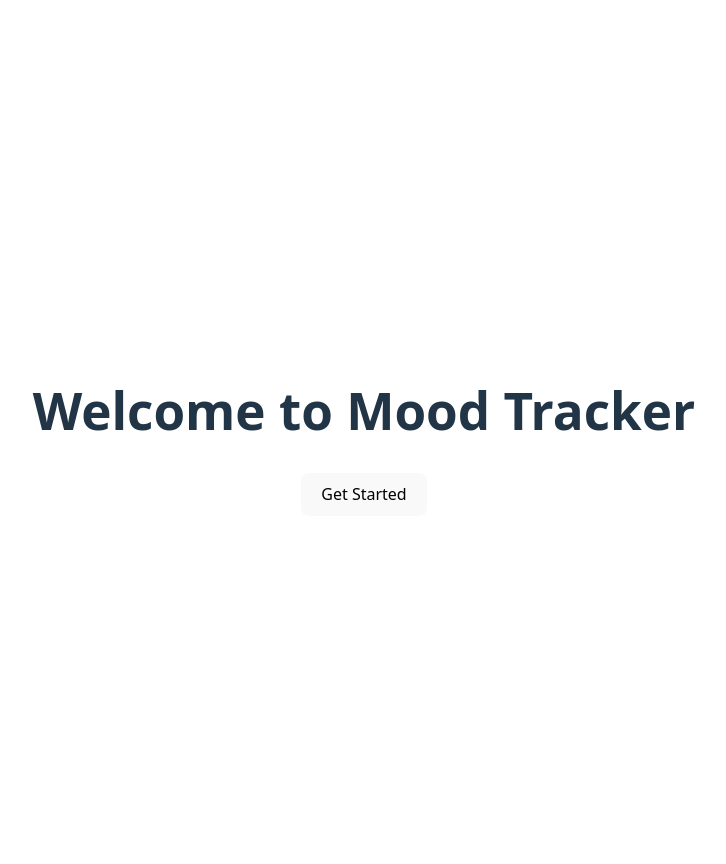
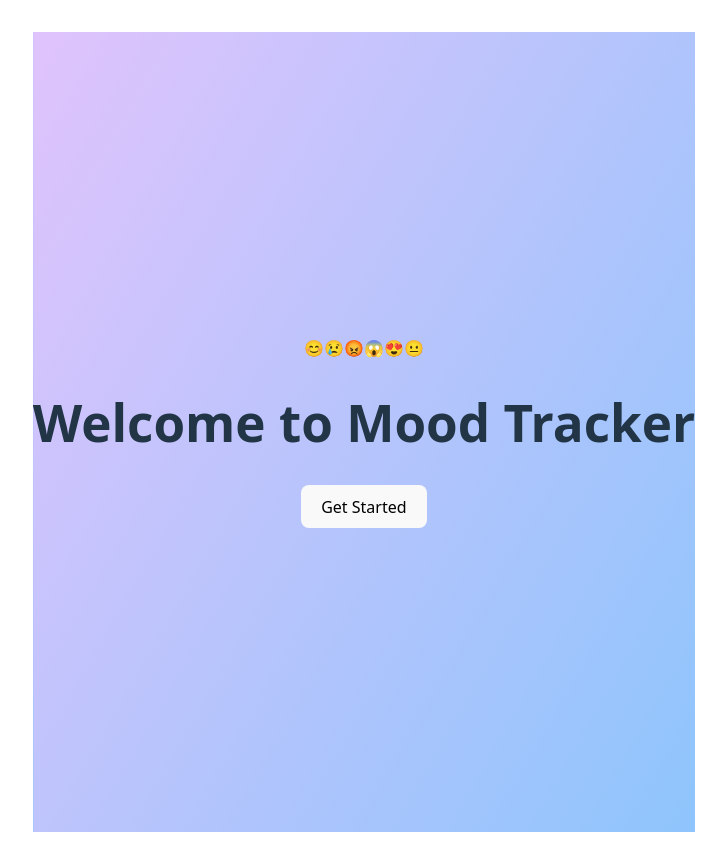
Before and after one commit to agargi007/mood-tracker-, a Vue app: page / in a window 1280 px wide. Shown: the whole page, without its empty margins (276-1002 px from the left). Built offline with nearby package versions, Linux system fonts and the light colour scheme.

Commit message:
✨ Animated Welcome page: emoji parade, animated gradient, heading, button, and SVG sparkles for a lively entrance

```diff
--- a/src/pages/Welcome.vue
+++ b/src/pages/Welcome.vue
@@ -1,8 +1,99 @@
 <template>
-  <div class="min-h-screen flex flex-col items-center justify-center bg-gradient-to-br from-blue-100 to-purple-200 dark:from-gray-900 dark:to-gray-800 transition-colors">
-    <h1 class="text-4xl font-bold mb-8 text-gray-800 dark:text-white">Welcome to Mood Tracker</h1>
+  <div class="welcome-bg min-h-screen flex flex-col items-center justify-center relative overflow-hidden transition-colors">
+    <!-- Animated Emoji Parade -->
+    <div class="emoji-parade flex gap-4 mb-6">
+      <span v-for="(emoji, i) in emojis" :key="i" class="emoji-item text-4xl md:text-5xl" :style="{ animationDelay: `${i * 0.15}s` }">{{ emoji }}</span>
+    </div>
+    <!-- Animated Heading -->
+    <h1 class="welcome-title text-4xl md:text-5xl font-bold mb-8 text-gray-800 dark:text-white">Welcome to Mood Tracker</h1>
+    <!-- Animated Button -->
     <router-link to="/tracker">
-      <button class="px-6 py-3 rounded-lg bg-blue-600 text-white text-lg font-semibold shadow hover:bg-blue-700 transition">Get Started</button>
+      <button class="welcome-btn px-6 py-3 rounded-lg bg-blue-600 text-white text-lg font-semibold shadow hover:bg-blue-700 transition">Get Started</button>
     </router-link>
+    <!-- Optional: Animated SVG Sparkles -->
+    <svg class="absolute left-8 top-8 animate-spin-slow opacity-30 w-16 h-16 text-yellow-300 hidden md:block" fill="none" viewBox="0 0 64 64"><circle cx="32" cy="32" r="28" stroke="currentColor" stroke-width="4" stroke-dasharray="8 8"/></svg>
+    <svg class="absolute right-8 bottom-8 animate-bounce opacity-20 w-12 h-12 text-pink-400 hidden md:block" fill="none" viewBox="0 0 64 64"><rect x="16" y="16" width="32" height="32" rx="16" fill="currentColor"/></svg>
   </div>
 </template>
+
+<script setup>
+import { ref } from 'vue'
+const emojis = ref(['😊', '😢', '😡', '😱', '😍', '😐'])
+</script>
+
+<style scoped>
+/* Animated Gradient Background */
+.welcome-bg {
+  background: linear-gradient(120deg, #e0c3fc 0%, #8ec5fc 100%);
+  animation: gradient-move 8s ease-in-out infinite alternate;
+}
+.dark .welcome-bg {
+  background: linear-gradient(120deg, #232526 0%, #414345 100%);
+  animation: gradient-move-dark 8s ease-in-out infinite alternate;
+}
+@keyframes gradient-move {
+  0% { background-position: 0% 50%; }
+  100% { background-position: 100% 50%; }
+}
+@keyframes gradient-move-dark {
+  0% { background-position: 100% 50%; }
+  100% { background-position: 0% 50%; }
+}
+
+/* Emoji Parade Animation */
+.emoji-parade {
+  will-change: transform;
+}
+.emoji-item {
+  opacity: 0;
+  transform: translateY(30px) scale(0.8) rotate(-10deg);
+  animation: emoji-float-in 0.7s cubic-bezier(.68,-0.55,.27,1.55) forwards;
+}
+@keyframes emoji-float-in {
+  to {
+    opacity: 1;
+    transform: translateY(0) scale(1) rotate(0deg);
+  }
+}
+
+/* Animated Heading */
+.welcome-title {
+  opacity: 0;
+  transform: translateY(-30px);
+  animation: title-fade-in 0.9s 0.7s cubic-bezier(.68,-0.55,.27,1.55) forwards;
+}
+@keyframes title-fade-in {
+  to {
+    opacity: 1;
+    transform: translateY(0);
+  }
+}
+
+/* Animated Button */
+.welcome-btn {
+  opacity: 0;
+  transform: scale(0.8);
+  animation: btn-pop-in 0.7s 1.2s cubic-bezier(.68,-0.55,.27,1.55) forwards;
+}
+@keyframes btn-pop-in {
+  to {
+    opacity: 1;
+    transform: scale(1);
+  }
+}
+
+/* SVG Animations */
+.animate-spin-slow {
+  animation: spin 8s linear infinite;
+}
+@keyframes spin {
+  100% { transform: rotate(360deg); }
+}
+.animate-bounce {
+  animation: bounce 2.5s infinite alternate;
+}
+@keyframes bounce {
+  0% { transform: translateY(0); }
+  100% { transform: translateY(-20px); }
+}
+</style>
```
